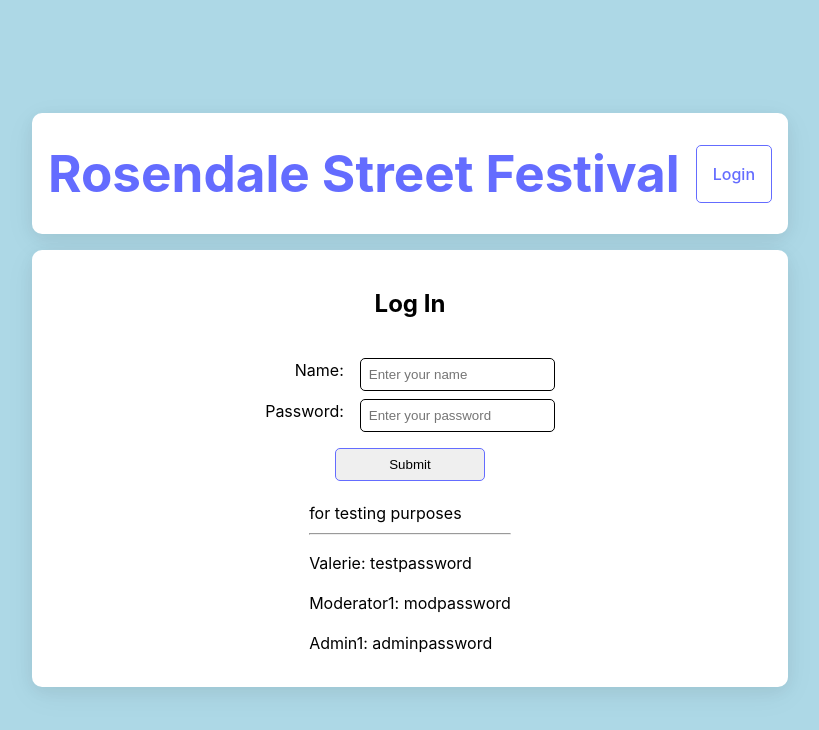
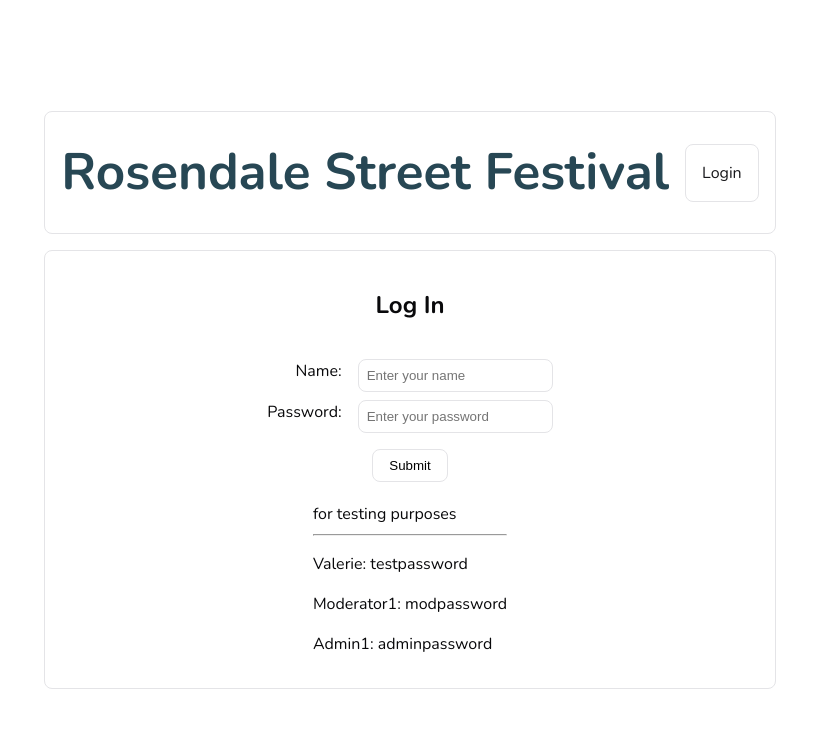
Before and after one commit to RudyMathis/Rosendale-Street-Festival-App, a React (Vite) app in the folder client/: page /login in a window 1280 px wide. Shown: the top 730 px of the page, without its empty margins (230-1049 px from the left). Built offline with nearby package versions, Linux system fonts and the light colour scheme.

Commit message:
styling update
also fixed label for html

```diff
--- a/client/src/App.css
+++ b/client/src/App.css
@@ -1,29 +1,114 @@
+@import url('https://fonts.googleapis.com/css2?family=Nunito:ital,wght@0,200..1000;1,200..1000&family=Roboto&display=swap');
+
+@layer base {
+  :root {
+    --background: hsl(0 0% 100%);
+    --foreground: hsl(240 10% 3.9%);
+    --card: hsl(0 0% 100%);
+    --card-foreground: hsl(240 10% 3.9%);
+    --popover: hsl(0 0% 100%);
+    --popover-foreground: hsl(240 10% 3.9%);
+    --primary: hsl(240 5.9% 10%);
+    --primary-foreground: hsl(0 0% 98%);
+    --secondary: hsl(240 4.8% 95.9%);
+    --secondary-foreground: hsl(240 5.9% 10%);
+    --muted: hsl(240 4.8% 95.9%);
+    --muted-foreground: hsl(240 3.8% 46.1%);
+    --accent: hsl(240 4.8% 95.9%);
+    --accent-foreground: hsl(240 5.9% 10%);
+    --destructive: hsl(0 84.2% 60.2%);
+    --destructive-foreground: hsl(0 0% 98%);
+    --border: hsl(240 5.9% 90%);
+    --input: hsl(240 5.9% 90%);
+    --ring: hsl(240 5.9% 10%);
+    --radius: 0.5rem;
+    --chart-1: hsl(12 76% 61%);
+    --chart-2: hsl(173 58% 39%);
+    --chart-3: hsl(197 37% 24%);
+    --chart-4: hsl(43 74% 66%);
+    --chart-5: hsl(27 87% 67%);
+
+    font-family: "Nunito", Inter, system-ui, Avenir, Helvetica, Arial, sans-serif;
+    line-height: 1.5;
+    font-weight: 400;
+
+    font-synthesis: none;
+    text-rendering: optimizeLegibility;
+    -webkit-font-smoothing: antialiased;
+    -moz-osx-font-smoothing: grayscale;
+  }
+}
+
+/* Global Styles */
+
 #root {
   max-width: 1280px;
   margin: 0 auto;
   padding: 2rem;
   text-align: center;
-  color: black;
+  background-color: var(--background);
+  color: var(--foreground);
 }
 
 .container-shadow {
   padding: 1em;
-  border-radius: 10px;
-  background-color: white;
-  box-shadow: rgba(17, 17, 26, 0.05) 0px 4px 16px, rgba(17, 17, 26, 0.05) 0px 8px 32px;
+  border-radius: var(--radius);
+  background-color: var(--card);
+  border: 1px solid var(--border);
 }
 
 .required {
-  color: red;
+  color: var(--destructive);
   font-size: .75rem;
   vertical-align: text-top;
   margin-left: 3px;
+}
+
+a {
+  color: var(--accent-foreground);
+  text-decoration: inherit;
 }
 
 .hidden {
   display: none;
 }
 
+body {
+  margin: 0;
+  display: flex;
+  place-items: center;
+  min-width: 320px;
+  min-height: 100vh;
+}
+
+input {
+  border-radius: var(--radius);
+  border: 1px solid var(--border);
+  background-color: var(--card);
+  padding: 0.5rem;
+}
+
+input[type="submit"], input[type="checkbox"] {
+  cursor: pointer;
+}
+
+input[type="submit"] {
+  background-color: var(--accent);
+  color: var(--accent-foreground);
+  border: 1px solid var(--accent);
+}
+
+button, .nav-login-container {
+  border-radius: var(--radius);
+  border: 1px solid var(--border);
+  background-color: var(--card);
+  padding: 0.6em 1.2em;
+  cursor: pointer;
+}
+
+h3 {
+  margin: 0;
+}
 
 /* Nav */
 
@@ -41,7 +126,10 @@
 }
 
 .nav-links h1{
+  font-size: 3.2em;
+  line-height: 1.1;
   margin: 1rem 0;
+  color: var(--chart-3);
 }
 
 @media only screen and (max-width: 600px) {
@@ -61,9 +149,13 @@
   display: flex;
   flex-direction: column;
   padding: 1rem;
-  border: 1px solid #646cff;
-  border-radius: 5px;
+  border: 1px solid var(--border);
+  border-radius: var(--radius);
   margin-left: 1rem;
+}
+
+.nav-login-container a {
+  color: var(--secondary-foreground);
 }
 
 .login-container {
@@ -72,13 +164,17 @@
   gap: .5rem;
   margin: 1rem;
 }
-
+/*
 .nav-login-content {
   display: flex;
   flex-direction: column;
-  border: 1px solid #646cff;
+  border: 1px solid var(--primary);
   padding: 0.6em 1.2em;
-  border-radius: 5px;
+  border-radius: var(--radius);
+} */
+
+.nav-login-content {
+  color: var(--muted-foreground);
 }
 
 .login-label {
@@ -87,31 +183,30 @@
   justify-content: end;
 }
 
-.submit-button {
-  border: 1px solid #646cff;
+/* .submit-button {
+  border: 1px solid var(--primary);
   padding: 0.6em 1.2em;
-  border-radius: 5px;
+  border-radius: var(--radius);
   min-width: 150px;
   cursor: pointer;
-}
+} */
 
-.logout-button {
-  border: 1px solid #646cff;
+/* .logout-button {
+  border: 1px solid var(--primary);
   padding: 0.6em 1.2em;
-  border-radius: 5px;
+  border-radius: var(--radius);
   background-color: transparent;
   margin-top: 1rem;
   cursor: pointer;
   width: 100%;
-  color: #646cff;
-}
+  color: var(--primary);
+} */
 
 @media only screen and (max-width: 600px) {
 
   .nav-login-content {
     font-size: .8rem;
   }
-
 }
 
 /* Record Detail */
@@ -138,29 +233,53 @@
   align-items: start;
 }
 
-th button{
+th button, th{
+  border: none;
   background-color: transparent;
-  border: none;
-  color: white;
+  color: var(--accent-foreground);
+  font-size: .8rem;
+}
+
+th {
+  border: 1px solid var(--border);
 }
 
 thead,
 tfoot {
-  background-color: #2c5e77;
-  color: #fff;
+  background-color: var(--muted);
+  border: 1px solid var(--border);
 }
 
 tbody {
-  background-color: #e4f0f5;
+  background-color: var(--card);
+
 }
 
 table {
-  border-collapse: collapse;
-  border: 2px solid rgb(140 140 140);
-  font-family: sans-serif;
-  font-size: 0.8rem;
-  letter-spacing: 1px;
-  width: 100%;
+  border-radius: var(--radius);
+  border-spacing: 0;
+  border-collapse: separate;
+  border: 1px solid var(--border);
+  overflow: hidden;
+}
+
+table th:not(:last-child),
+table td:not(:last-child) {
+  border-right: 1px solid var(--border);
+}
+
+table>thead>tr:not(:last-child)>th,
+table>thead>tr:not(:last-child)>td,
+table>tbody>tr:not(:last-child)>th,
+table>tbody>tr:not(:last-child)>td,
+table>tfoot>tr:not(:last-child)>th,
+table>tfoot>tr:not(:last-child)>td,
+table>tr:not(:last-child)>td,
+table>tr:not(:last-child)>th,
+table>thead:not(:last-child),
+table>tbody:not(:last-child),
+table>tfoot:not(:last-child) {
+  border-bottom: 1px solid var(--border);
 }
 
 caption {
@@ -170,8 +289,7 @@ caption {
 
 th,
 td {
-  border: 1px solid rgb(160 160 160);
-  padding: 8px 10px;
+  padding: 1em 1.2em;
 }
 
 td {
@@ -187,39 +305,70 @@ td {
   margin: 0 .3rem;
 }
 
-.login-button {
-  border: 1px solid black;
+/* .login-button {
+  border: 1px solid var(--border);
   padding: 0.6em 1.2em;
-}
+} */
 
 .action-edit {
-  border: 1px solid black;
-  padding: 0.6em 1.2em;
+  color: var(--secondary-foreground);
+  background-color: var(--secondary);
 }
 
 .action-delete {
-  color: red;
-  border: 1px solid black;
-  background-color: transparent;
-  cursor: pointer;
-  padding: 0.6em 1.2em;
+  color: var(--destructive-foreground);
+  background-color: var(--destructive);
+  border: 1px solid var(--destructive);
 }
 
 .approved {
-  background-color: lightgreen;
+  background-color: var(--chart-2);
 }
 
 .pending {
-  background-color: lightyellow;
+  background-color: var(--chart-4);
 }
+
+.hidden-desktop {
+  display: none;
+}
+
+table a, .record-td-container {
+  color: var(--accent);
+}
+
 
 @media only screen and (max-width: 600px) {
 
-  .hidden-mobile {
-    display: none;
+  table thead {
+    position: fixed;
+    z-index: 2;
+    bottom: 0;
+    left: 0;
   }
+
+  table td {
+    display: block;
+  }
+
   table {
     width: 100%;
+    border-collapse: separate;
+    border-spacing: 0 15px;
+    border: none;
+    padding-bottom: 25px;
+  }
+
+  .record-tr-container {
+    display: flex;
+    flex-wrap: wrap;
+  }
+
+  .record-tr-container > *{
+    flex: 1;
+    display: flex;
+    align-items: center;
+    justify-content: center;
   }
 
   .record-list-container {
@@ -234,8 +383,22 @@ td {
     margin: 5px 0;
     width: -webkit-fill-available;
   }
+
+  .hidden-desktop {
+    display: block;
+  }
+
+  .record-td-container {
+    display: flex;
+    align-items: center;
+    justify-content: space-between;
+  }
+
+  h3 {
+    font-size: 2rem;
+  }
+
 }
-
 
 /* Create Record */
 
@@ -258,8 +421,9 @@ td {
 
 .create-record-form-section {
   padding: 1em;
-  border: 1px solid black;
+  border: 1px solid var(--border);
   margin: 1em 0;
+  border-radius: var(--radius);
 }
 
 .create-record-form-section-title {
@@ -307,18 +471,17 @@ textarea {
   -webkit-appearance: none; /* For WebKit browsers */
   width: 25px;
   height: 25px;
-  border: 1px solid #555;
-  border-radius: 4px;
-  background-color: white;
+  border: 1px solid var(--border);
+  /* border-radius: 4px; */
+  background-color: var(--card);
   cursor: pointer;
 }
 
 .form-input-container input[type="checkbox"]:checked,
 .form-input-container input[type="radio"]:checked {
-  background-color: #007bff;
-  border: 1px solid #007bff;
+  background-color: var(--primary);
+  border: 1px solid var(--primary);
 }
-
 
 @media only screen and (max-width: 600px) {
   .form-input-container {
@@ -333,7 +496,6 @@ textarea {
     margin-top: 0;
   }
 }
-
 
 /* Confirmation modal */
 
@@ -354,9 +516,9 @@ textarea {
 }
 
 .confirmation-modal {
-  background-color: #fff;
+  background-color: var(--card);
   padding: 20px;
-  border-radius: 8px;
+  border-radius: var(--radius);
   box-shadow: 0 2px 10px rgba(0, 0, 0, 0.1);
   text-align: center;
 }
@@ -370,30 +532,30 @@ textarea {
   display: flex;
   justify-content: space-around;
 }
-
+/*
 .confirm-button,
 .cancel-button {
   padding: 10px 20px;
   border: none;
-  border-radius: 4px;
+  border-radius: var(--radius);
   cursor: pointer;
   margin: 0 5px;
-}
+} */
 
-.confirm-button {
-  background-color: #28a745;
-  color: white;
-}
+/* .confirm-button {
+  background-color: var(--chart-2);
+  color: var(--card-foreground);
+} */
 
-.cancel-button {
-  background-color: #dc3545;
-  color: white;
-}
+/* .cancel-button {
+  background-color: var(--destructive);
+  color: var(--destructive-foreground);
+} */
 
-.confirm-button:hover {
-  background-color: #218838;
-}
+/* .confirm-button:hover {
+  background-color: var(--chart-3);
+} */
 
-.cancel-button:hover {
-  background-color: #c82333;
-}
+/* .cancel-button:hover {
+  background-color: var(--chart-1);
+} */
--- a/client/src/components/FormInput.tsx
+++ b/client/src/components/FormInput.tsx
@@ -53,7 +53,7 @@ const FormInput = ({
     return (
         <div className="form-input-container">
             <div>
-                <label htmlFor={id}>
+                <label {...(type !== "radio" && { htmlFor: id })}>
                     {label}
                 </label>
                 {required && <span className="required">required *</span>}
@@ -71,7 +71,7 @@ const FormInput = ({
                 />
             ) : type === "radio" && options.length > 0 ? (
                 options.map((option, index) => (
-                    <div key={index}  className={`form-${type}-container`}>
+                    <div key={index} className={`form-${type}-container`}>
                         <input
                             type="radio"
                             name={name}
--- a/client/src/index.css
+++ b/client/src/index.css
@@ -1,25 +1,3 @@
-:root {
-  font-family: Inter, system-ui, Avenir, Helvetica, Arial, sans-serif;
-  line-height: 1.5;
-  font-weight: 400;
-  background-color: lightblue;
-
-  font-synthesis: none;
-  text-rendering: optimizeLegibility;
-  -webkit-font-smoothing: antialiased;
-  -moz-osx-font-smoothing: grayscale;
-}
-
-a {
-  font-weight: 500;
-  color: #646cff;
-  text-decoration: inherit;
-}
-
-a:hover {
-  color: #535bf2;
-}
-
 body {
   margin: 0;
   display: flex;
@@ -27,15 +5,3 @@ body {
   min-width: 320px;
   min-height: 100vh;
 }
-
-h1 {
-  font-size: 3.2em;
-  line-height: 1.1;
-}
-
-input {
-  border-radius: 5px;
-  border: 1px solid black;
-  background-color: white;
-  padding: 0.5rem;
-}
```
Also changed, not shown: client/src/components/RecordList.tsx (+25 -14 lines).
